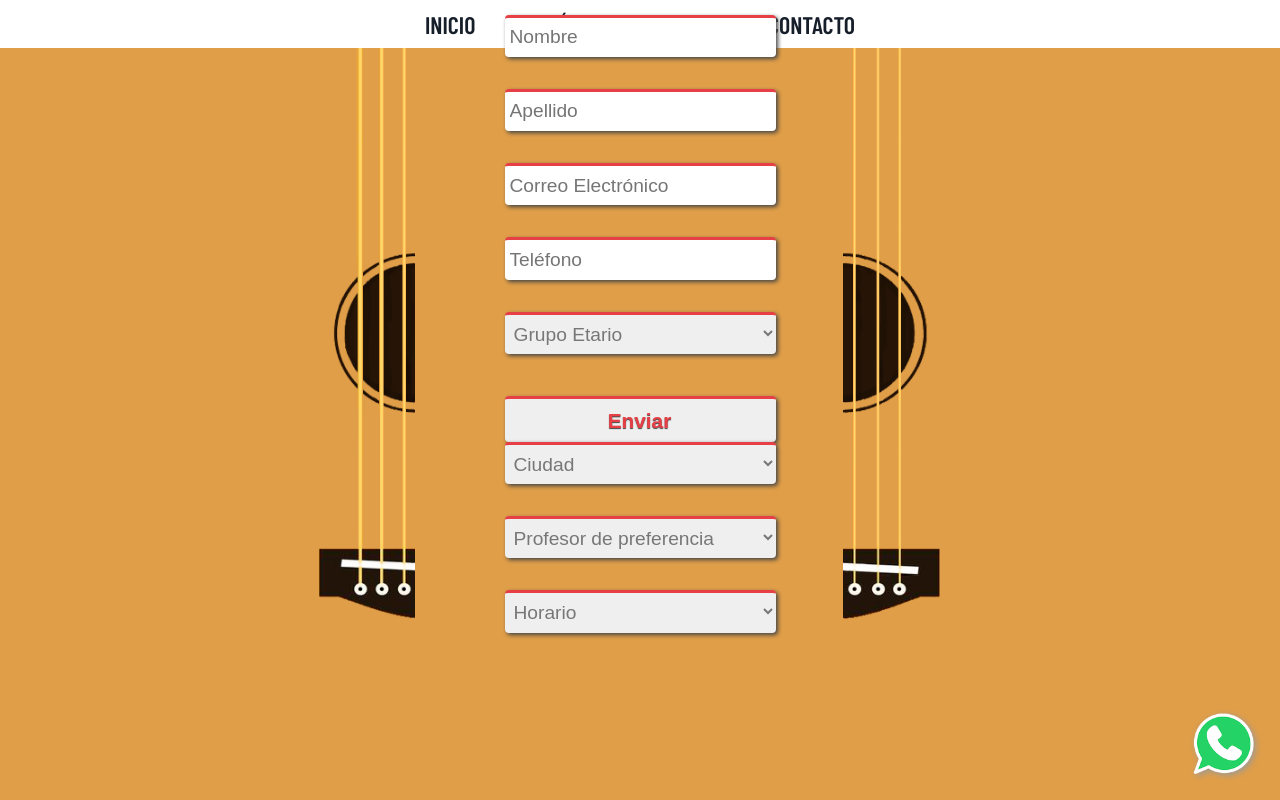
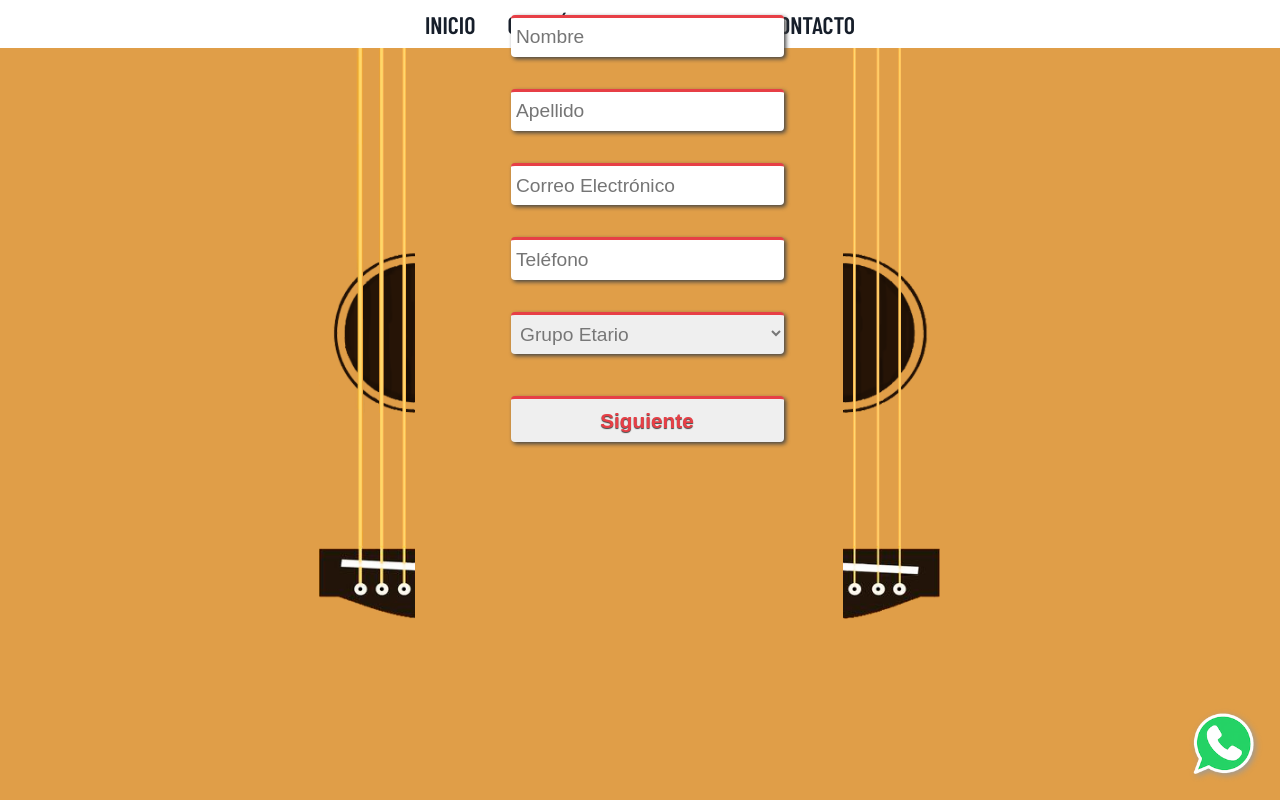
Before and after one commit to ferutizi/tremolo-escuela-guitarra, a React (Create React App) app: page /inscription in a window 1280 px wide. Shown: the top 800 px of the page. Built offline with nearby package versions, Linux system fonts and the light colour scheme; no server answers.

Commit message:
form, form steps, emailjs, submitOK

```diff
--- a/package.json
+++ b/package.json
@@ -3,6 +3,7 @@
   "version": "0.1.0",
   "private": true,
   "dependencies": {
+    "@emailjs/browser": "^3.10.0",
     "@testing-library/jest-dom": "^5.16.5",
     "@testing-library/react": "^13.4.0",
     "@testing-library/user-event": "^13.5.0",
--- a/src/App.scss
+++ b/src/App.scss
@@ -35,22 +35,3 @@ h1, h2, h3, h4 {
     top: 4em;
     right: 12em;
 }
-
-.inscription--container {
-    z-index: 2;
-    display: flex;
-    position: relative;
-    top: -76vh;
-}
-
-.inscription--container {
-    display: flex;
-    position: relative;
-    top: -15em;
-}
-
-.inscription--form {
-    display: flex;
-    flex-direction: column;
-    gap: 2em;
-}
--- a/src/components/Formulario.jsx
+++ b/src/components/Formulario.jsx
@@ -1,39 +1,60 @@
+import useFormulario from '../hooks/useFormulario';
+import { useRef, useState } from 'react';
+import emailjs from '@emailjs/browser';
 import './Formulario.scss';
 
 const Formulario = () => {
-    const active = true;
+    const [active, setActive] = useState(true);
+    const [submitted, setSubmitted] = useState(false);
+    const [formulario, handleChange, reset] = useFormulario();
+
+    const form = useRef();
+    const handleSubmit = (e) => {
+        e.preventDefault();
+        emailjs.sendForm('service_tylurvk', 'template_oy0n19c', form.current, 'BWCL7ZUqJm6x267aG')
+            .then((result) => {
+                console.log(result.text);
+            }, (error) => {
+                console.log(error.text);
+            });
+        setSubmitted(true);
+        reset();
+        setSubmitted(false);
+    }
+    console.log(active)
     return(
         <div className="inscription--container">
-            <form>
-                <div className={`inscription--form form--${active}`}>
-                    <input placeholder='Nombre' required className="inscription--input" />
-                    <input placeholder='Apellido' required className="inscription--input" />
-                    <input placeholder='Correo Electrónico' required className="inscription--input" />
-                    <input placeholder='Teléfono' required className="inscription--input" />
-                    <select className='inscription--input' required defaultValue={false} style={{color: '#777'}}>
+            <form onSubmit={handleSubmit} ref={form} style={{display: 'flex'}}>
+                <div className={`inscription--form form--${active} form--first`}>
+                    <input name="name" value={formulario.value} onChange={handleChange} autoFocus type="text" placeholder='Nombre' required className="inscription--input" />
+                    <input name="surname" value={formulario.value} onChange={handleChange} type="text" placeholder='Apellido' required className="inscription--input" />
+                    <input name="email" value={formulario.value} onChange={handleChange} type="text" placeholder='Correo Electrónico' required className="inscription--input" />
+                    <input name="phone" value={formulario.value} onChange={handleChange} type="number" placeholder='Teléfono' required className="inscription--input" />
+                    <select name="age-group" onChange={handleChange} className='inscription--input' required defaultValue={false} style={{color: '#777'}}>
                         <option hidden label='Grupo Etario' />
                         <option value='Niño'>Niño</option>
                         <option value='Adolescente'>Adolescente</option>
                         <option value='Adulto'>Adulto</option>
                     </select>
-                    <button className='inscription--button' type='button'>Enviar</button>
+                    <button onClick={() => setActive(!active)} className='inscription--button' type='button'>Siguiente</button>
                 </div>
-                <div className={`inscription--form form--${active}`}>
-                    <select className='inscription--input' required defaultValue={false} style={{color: '#777'}}>
+                <div className={`inscription--form form--${!active} form--second`}>
+                    <select name="city" onChange={handleChange} className='inscription--input' required defaultValue={false} style={{color: '#777'}}>
                         <option hidden label='Ciudad' />
                         <option value='Bahía Blanca'>Bahía Blanca</option>
                         <option value='Punta Alta'>Punta Alta</option>
                     </select>
-                    <select className='inscription--input' required defaultValue={false} style={{color: '#777'}}>
+                    <select name="professor" onChange={handleChange} className='inscription--input' required defaultValue={false} style={{color: '#777'}}>
                         <option hidden label='Profesor de preferencia' />
                         <option value='sin preferencia'>Sin preferencia</option>
                         <option value='Uziel Leonel Acuña Martínez'>Uziel Leonel Acuña Martínez</option>
                         <option value='Fernando Utizi'>Fernando Utizi</option>
                     </select>
-                    <select className='inscription--input' required defaultValue={false} style={{color: '#777'}}>
+                    <select name="hour" onChange={handleChange} className='inscription--input' required defaultValue={false} style={{color: '#777'}}>
                         <option hidden label='Horario' />
                         <option value='Lunes 17'>Lunes 17</option>
                     </select>
+                    <button type="submit" className="inscription--button">Enviar Inscripción</button>
                 </div>
             </form>
         </div>
--- a/src/components/Formulario.scss
+++ b/src/components/Formulario.scss
@@ -12,6 +12,7 @@
     display: flex;
     flex-direction: column;
     gap: 2em;
+    min-width: 17.0625em;
 }
 
 .inscription--input {
@@ -27,3 +28,24 @@
     font-weight: 600;
     text-shadow: 0px 1px 1px $shadow;
 }
+
+.form--first {
+    right: -9em;
+}
+
+.form--second {
+    right: 8.3em;
+}
+
+.form--true {
+    opacity: 1;
+    display: flex;
+    position: relative;
+}
+
+.form--false {
+    opacity: 1;
+    display: flex;
+    position: relative;
+    right: 1000em;
+}
--- /dev/null
+++ b/src/hooks/useFormulario.js
@@ -0,0 +1,22 @@
+import { useState } from "react";
+
+const useFormulario = (inicial = '') => {
+    const [formulario, setFormulario] = useState(inicial);
+
+    const handleChange = (e) => {
+        setFormulario({
+          ...formulario,
+          [e.target.name]: e.target.value,
+        })
+    }
+
+    const reset = () => {
+        setFormulario(inicial)
+    }
+
+    return(
+        [formulario, handleChange, reset]
+    );
+}
+
+export default useFormulario;
```
Also changed, not shown: 1 other file (tests, documents, lock files or other folders).
